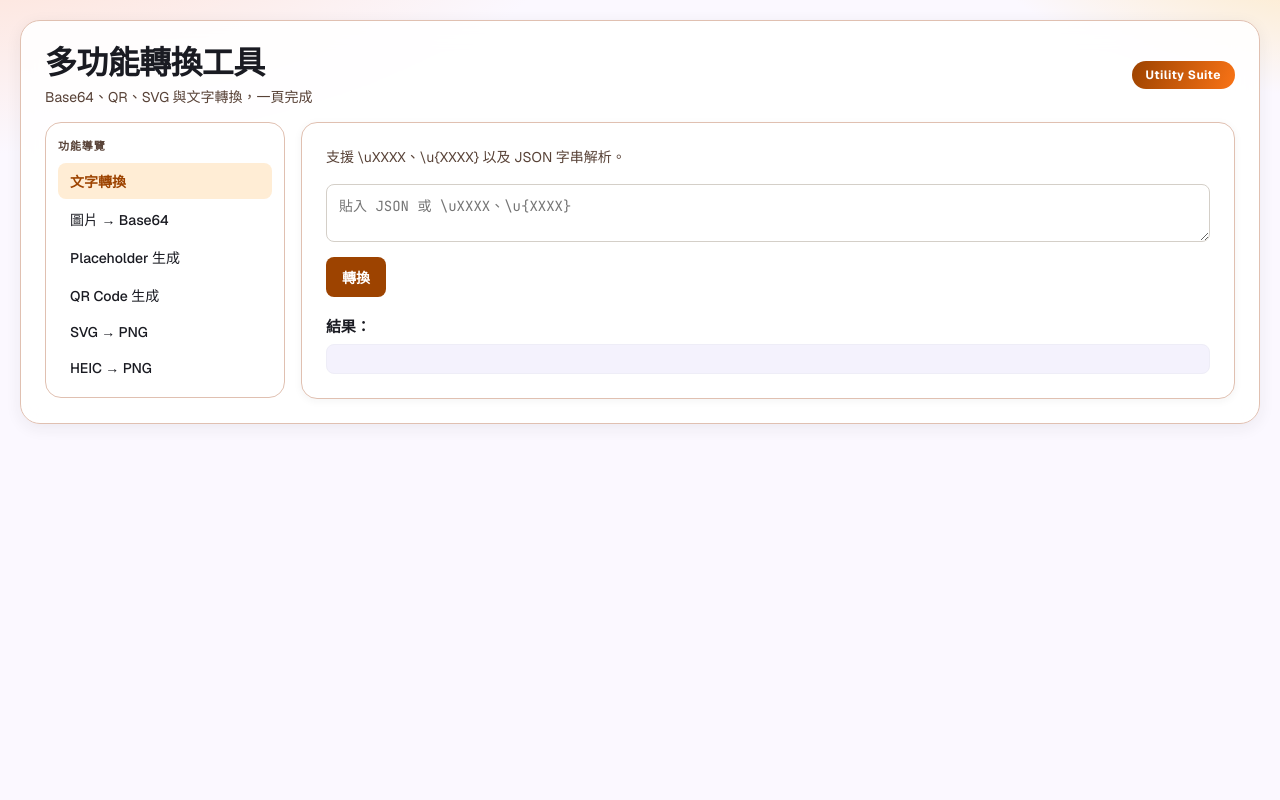
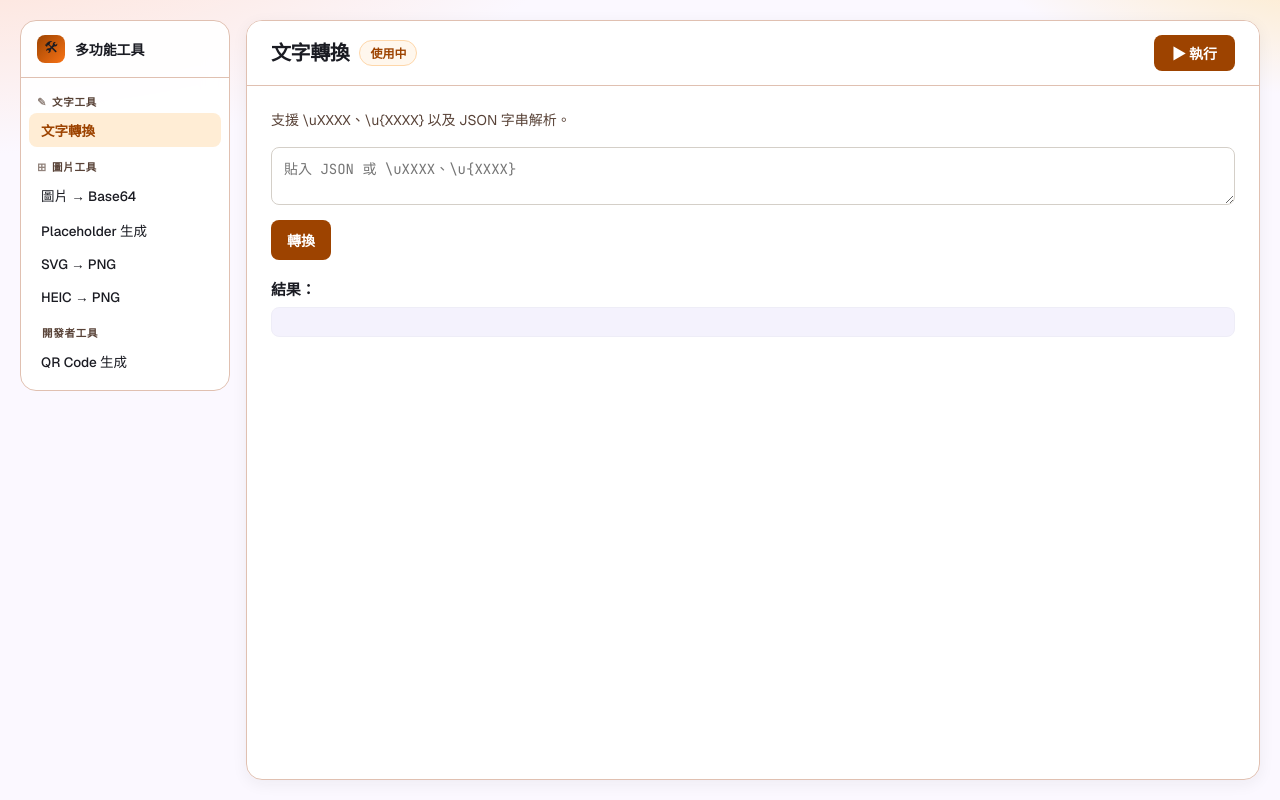
Before and after one commit to a050949359/my-tools, a plain HTML site: page index.html in a window 1280 px wide. Drawn offline with nearby package versions, Linux system fonts and the light colour scheme.

Commit message:
版面修改

```diff
--- a/assets/app.js
+++ b/assets/app.js
@@ -1,21 +1,56 @@
-const TOOLS = [
-  { id: 'text',        label: '文字轉換',        src: './tools/text.js'        },
-  { id: 'image',       label: '圖片 → Base64',   src: './tools/image.js'       },
-  { id: 'placeholder', label: 'Placeholder 生成', src: './tools/placeholder.js' },
-  { id: 'qr',          label: 'QR Code 生成',     src: './tools/qr.js'          },
-  { id: 'svg',         label: 'SVG → PNG',        src: './tools/svg.js'         },
-  { id: 'heic',        label: 'HEIC → PNG',       src: './tools/heic.js'        },
+const TOOL_GROUPS = [
+  {
+    label: '文字工具',
+    icon: '✎',
+    tools: [
+      { id: 'text', label: '文字轉換', src: './tools/text.js' },
+    ]
+  },
+  {
+    label: '圖片工具',
+    icon: '⊞',
+    tools: [
+      { id: 'image',       label: '圖片 → Base64',   src: './tools/image.js'       },
+      { id: 'placeholder', label: 'Placeholder 生成', src: './tools/placeholder.js' },
+      { id: 'svg',         label: 'SVG → PNG',        src: './tools/svg.js'         },
+      { id: 'heic',        label: 'HEIC → PNG',       src: './tools/heic.js'        },
+    ]
+  },
+  {
+    label: '開發者工具',
+    icon: '</>',
+    tools: [
+      { id: 'qr', label: 'QR Code 生成', src: './tools/qr.js' },
+    ]
+  },
 ];
 
+const TOOLS = TOOL_GROUPS.flatMap(g => g.tools);
+
+// ── Sidebar ──────────────────────────────────────────────────────────────────
 const sidebar = document.getElementById('sidebar');
-sidebar.innerHTML =
-  '<div class="side-title">功能導覽</div>' +
-  '<div class="tabs">' +
-  TOOLS.map(t =>
-    `<a class="tab" href="#${t.id}" data-tool="${t.id}">${t.label}</a>`
-  ).join('') +
-  '</div>';
+sidebar.innerHTML = `
+  <div class="logo">
+    <div class="logo-icon">🛠</div>
+    <span class="logo-text">多功能工具</span>
+  </div>
+  <div class="nav-groups">
+    ${TOOL_GROUPS.map(g => `
+      <div class="nav-group">
+        <div class="nav-group-label">
+          <span class="nav-group-icon">${g.icon}</span>
+          ${g.label}
+        </div>
+        ${g.tools.map(t =>
+          `<a class="nav-item" href="#${t.id}" data-tool="${t.id}">${t.label}</a>`
+        ).join('')}
+      </div>
+    `).join('')}
+  </div>
+`;
 
+// ── Navigation ────────────────────────────────────────────────────────────────
+const contentHeader = document.getElementById('content-header');
 const content = document.getElementById('content');
 const cache = {};
 let cleanup = null;
@@ -28,17 +63,34 @@ async function navigate(id) {
   if (!cache[tool.id]) cache[tool.id] = await import(tool.src);
   const mod = cache[tool.id];
 
-  content.innerHTML = `<div class="tool active">${mod.template()}</div>`;
+  // Render header
+  contentHeader.innerHTML = `
+    <div class="content-header-left">
+      <h1 class="tool-title">${tool.label}</h1>
+      <span class="active-badge">使用中</span>
+    </div>
+    <button class="run-btn" id="runBtn">▶ 執行</button>
+  `;
+
+  // Render tool
+  content.innerHTML = `<div class="tool">${mod.template()}</div>`;
 
   const result = await mod.init();
   if (typeof result === 'function') cleanup = result;
 
-  document.querySelectorAll('.tab').forEach(t =>
-    t.classList.toggle('active', t.dataset.tool === tool.id)
+  // Wire Run button → first primary button inside tool
+  document.getElementById('runBtn').addEventListener('click', () => {
+    const firstBtn = content.querySelector('button');
+    if (firstBtn) firstBtn.click();
+  });
+
+  // Update active state in sidebar
+  document.querySelectorAll('.nav-item').forEach(el =>
+    el.classList.toggle('active', el.dataset.tool === tool.id)
   );
 }
 
-function toolId() { return location.hash.slice(1) || 'text'; }
+function toolId() { return location.hash.slice(1) || TOOLS[0].id; }
 
 window.addEventListener('hashchange', () => navigate(toolId()));
 navigate(toolId());
--- a/assets/styles.css
+++ b/assets/styles.css
@@ -16,10 +16,9 @@
   --mono: "JetBrains Mono", monospace;
 }
 
-* { box-sizing: border-box; }
+*, *::before, *::after { box-sizing: border-box; margin: 0; padding: 0; }
 
 body {
-  margin: 0;
   font-family: "Geist", sans-serif;
   color: var(--on-surface);
   background:
@@ -30,135 +29,192 @@ body {
   padding: 20px;
 }
 
-.container {
+/* ── App Shell ──────────────────────────────────────────────────────────── */
+.app-shell {
+  display: grid;
+  grid-template-columns: 210px 1fr;
+  gap: 16px;
   max-width: 1280px;
   margin: 0 auto;
-  background: rgba(255, 255, 255, 0.88);
+  align-items: start;
+}
+
+/* ── Sidebar ─────────────────────────────────────────────────────────────── */
+.side-nav {
+  background: rgba(255, 255, 255, 0.92);
   backdrop-filter: blur(12px);
   border: 1px solid var(--outline-variant);
-  border-radius: 20px;
-  box-shadow: 0 4px 16px rgba(39, 39, 42, 0.07);
-  padding: 24px;
+  border-radius: 16px;
+  overflow: hidden;
+  position: sticky;
+  top: 20px;
 }
 
-.app-shell {
-  display: grid;
-  grid-template-columns: 240px 1fr;
-  gap: 16px;
+.logo {
+  display: flex;
+  align-items: center;
+  gap: 10px;
+  padding: 14px 16px;
+  border-bottom: 1px solid var(--outline-variant);
 }
 
-.side-nav {
-  background: var(--surface);
-  border: 1px solid var(--outline-variant);
-  border-radius: 16px;
-  padding: 12px;
-  height: fit-content;
-  position: sticky;
-  top: 16px;
+.logo-icon {
+  width: 28px;
+  height: 28px;
+  background: linear-gradient(135deg, var(--primary), var(--primary-container));
+  border-radius: 8px;
+  display: flex;
+  align-items: center;
+  justify-content: center;
+  font-size: 14px;
+  flex-shrink: 0;
 }
 
-.side-title {
-  font-size: 11px;
-  text-transform: uppercase;
-  letter-spacing: 0.08em;
-  color: var(--on-surface-variant);
-  margin: 2px 0 10px;
-  font-weight: 600;
+.logo-text {
+  font-size: 14px;
+  font-weight: 700;
+  color: var(--on-surface);
+  letter-spacing: -0.01em;
 }
 
-.content-pane {
-  min-width: 0;
+.nav-groups {
+  padding: 8px;
 }
 
-.topbar {
+.nav-group {
+  margin-bottom: 4px;
+}
+
+.nav-group-label {
   display: flex;
   align-items: center;
-  justify-content: space-between;
-  gap: 12px;
-  margin-bottom: 16px;
+  gap: 5px;
+  font-size: 10.5px;
+  font-weight: 600;
+  text-transform: uppercase;
+  letter-spacing: 0.07em;
+  color: var(--on-surface-variant);
+  padding: 8px 8px 4px;
+  user-select: none;
 }
 
-h2 {
-  margin: 0;
-  font-size: 32px;
-  font-weight: 700;
-  letter-spacing: -0.02em;
-  line-height: 1.15;
-  color: var(--on-surface);
+.nav-group-icon {
+  font-size: 11px;
+  opacity: 0.65;
 }
 
-.topbar p {
-  margin: 4px 0 0;
-  color: var(--on-surface-variant);
-  font-size: 14px;
+.nav-item {
+  display: block;
+  text-decoration: none;
+  color: var(--on-surface);
+  font-family: "Geist", sans-serif;
+  font-size: 13.5px;
+  font-weight: 500;
+  padding: 7px 12px;
+  border-radius: 8px;
+  margin-bottom: 1px;
+  transition: background 0.12s, color 0.12s;
 }
 
-.badge {
-  background: linear-gradient(110deg, var(--primary), var(--primary-container));
-  color: var(--on-primary);
-  border-radius: 9999px;
-  padding: 6px 14px;
-  font-size: 12px;
-  font-weight: 700;
-  letter-spacing: 0.04em;
-  white-space: nowrap;
+.nav-item:hover {
+  background: var(--surface-container);
 }
 
-.tabs {
-  display: flex;
-  flex-direction: column;
-  gap: 2px;
-  margin: 0;
-}
-
-.tab {
-  width: 100%;
-  text-align: left;
-  border: none;
-  background: transparent;
-  color: var(--on-surface);
-  font-weight: 500;
-  border-radius: 8px;
-  padding: 8px 12px;
-  cursor: pointer;
-  transition: .15s ease;
-  font-size: 14px;
-}
-
-.tab:hover {
-  background: var(--surface-container);
-  color: var(--on-surface);
-}
-
-.tab.active {
+.nav-item.active {
   background: #ffedd5;
   color: var(--primary);
   font-weight: 600;
 }
 
-a.tab {
-  display: block;
-  text-decoration: none;
-  font-family: "Geist", sans-serif;
+/* ── Content Wrap ────────────────────────────────────────────────────────── */
+.content-wrap {
+  background: rgba(255, 255, 255, 0.92);
+  backdrop-filter: blur(12px);
+  border: 1px solid var(--outline-variant);
+  border-radius: 16px;
+  box-shadow: 0 4px 16px rgba(39, 39, 42, 0.06);
+  overflow: hidden;
+  min-height: calc(100vh - 40px);
 }
 
-.tool {
-  display: none;
+/* ── Content Header ──────────────────────────────────────────────────────── */
+.content-header {
+  display: flex;
+  align-items: center;
+  justify-content: space-between;
+  padding: 14px 24px;
+  border-bottom: 1px solid var(--outline-variant);
   background: var(--surface);
-  border: 1px solid var(--outline-variant);
-  border-radius: 16px;
-  padding: 24px;
-  animation: in .2s ease;
-  box-shadow: 0 2px 8px rgba(39, 39, 42, 0.05);
+  gap: 12px;
 }
 
-.tool.active { display: block; }
+.content-header-left {
+  display: flex;
+  align-items: center;
+  gap: 10px;
+  min-width: 0;
+}
 
-@keyframes in {
+.tool-title {
+  font-size: 20px;
+  font-weight: 700;
+  letter-spacing: -0.02em;
+  color: var(--on-surface);
+  line-height: 1.2;
+  white-space: nowrap;
+}
+
+.active-badge {
+  background: #fff7ed;
+  color: var(--primary);
+  border: 1px solid #fed7aa;
+  border-radius: 9999px;
+  padding: 3px 10px;
+  font-size: 12px;
+  font-weight: 600;
+  white-space: nowrap;
+  flex-shrink: 0;
+}
+
+.run-btn {
+  display: inline-flex;
+  align-items: center;
+  gap: 6px;
+  background: var(--primary);
+  color: var(--on-primary);
+  border: none;
+  border-radius: 8px;
+  padding: 8px 18px;
+  font-size: 14px;
+  font-weight: 700;
+  font-family: "Geist", sans-serif;
+  cursor: pointer;
+  transition: background 0.15s, filter 0.15s;
+  flex-shrink: 0;
+  margin-top: 0;
+}
+
+.run-btn:hover {
+  background: var(--primary-container);
+  filter: none;
+}
+
+/* ── Content Pane ────────────────────────────────────────────────────────── */
+.content-pane {
+  padding: 24px;
+}
+
+/* ── Tool ────────────────────────────────────────────────────────────────── */
+.tool {
+  animation: fadeIn .18s ease;
+}
+
+@keyframes fadeIn {
   from { opacity: 0; transform: translateY(4px); }
   to   { opacity: 1; transform: translateY(0); }
 }
 
+/* ── Typography ──────────────────────────────────────────────────────────── */
 h3 {
   margin: 18px 0 8px;
   font-size: 15px;
@@ -182,6 +238,7 @@ label {
   color: var(--on-surface-variant);
 }
 
+/* ── Form Controls ───────────────────────────────────────────────────────── */
 textarea,
 input[type="text"],
 input[type="number"],
@@ -246,6 +303,7 @@ button:hover {
 
 .button-row button { margin-top: 10px; }
 
+/* ── Pre / Code ──────────────────────────────────────────────────────────── */
 pre {
   margin: 0;
   background: var(--surface-low);
@@ -261,6 +319,7 @@ pre {
   color: var(--on-surface);
 }
 
+/* ── Drop Zone ───────────────────────────────────────────────────────────── */
 .drop-zone {
   border: 2px dashed var(--outline-variant);
   border-radius: 12px;
@@ -279,6 +338,7 @@ pre {
   background: linear-gradient(180deg, #fff8f3, #fff0e6);
 }
 
+/* ── Image Preview ───────────────────────────────────────────────────────── */
 img.preview {
   max-width: 100%;
   margin-top: 12px;
@@ -287,6 +347,7 @@ img.preview {
   border-radius: 12px;
 }
 
+/* ── Grids ───────────────────────────────────────────────────────────────── */
 .grid-4 {
   display: grid;
   grid-template-columns: repeat(4, minmax(0, 1fr));
@@ -299,6 +360,7 @@ img.preview {
   gap: 12px;
 }
 
+/* ── Muted text ──────────────────────────────────────────────────────────── */
 .muted {
   color: var(--on-surface-variant);
   font-size: 14px;
@@ -306,19 +368,41 @@ img.preview {
   line-height: 1.5;
 }
 
+/* ── Responsive ──────────────────────────────────────────────────────────── */
 @media (max-width: 900px) {
   .grid-4 { grid-template-columns: repeat(2, minmax(0, 1fr)); }
-  h2 { font-size: 28px; }
+  .app-shell { grid-template-columns: 180px 1fr; }
 }
 
 @media (max-width: 640px) {
-  body { padding: 12px; }
-  .container { padding: 16px; border-radius: 16px; }
-  h2 { font-size: 24px; }
-  .topbar { flex-direction: column; align-items: flex-start; }
-  .app-shell { grid-template-columns: 1fr; }
-  .side-nav { position: static; overflow-x: auto; }
-  .tabs { flex-direction: row; flex-wrap: nowrap; }
-  .tab { min-width: 140px; width: auto; text-align: center; white-space: nowrap; }
+  body { padding: 10px; }
+
+  .app-shell {
+    grid-template-columns: 1fr;
+    gap: 10px;
+  }
+
+  .side-nav {
+    position: static;
+  }
+
+  .nav-groups {
+    display: flex;
+    flex-direction: row;
+    flex-wrap: nowrap;
+    overflow-x: auto;
+    gap: 0;
+    padding: 6px 8px;
+  }
+
+  .nav-group { margin-bottom: 0; }
+  .nav-group-label { display: none; }
+  .nav-item { white-space: nowrap; padding: 6px 10px; font-size: 13px; }
+
+  .content-wrap { min-height: auto; }
+  .content-header { flex-wrap: wrap; gap: 8px; padding: 12px 16px; }
+  .tool-title { font-size: 17px; }
+  .content-pane { padding: 16px; }
+
   .grid-4, .grid-2 { grid-template-columns: 1fr; }
 }
--- a/index.html
+++ b/index.html
@@ -10,16 +10,10 @@
 <link rel="stylesheet" href="assets/styles.css">
 </head>
 <body>
-<div class="container">
-  <div class="topbar">
-    <div>
-      <h2>多功能轉換工具</h2>
-      <p>Base64、QR、SVG 與文字轉換，一頁完成</p>
-    </div>
-    <div class="badge">Utility Suite</div>
-  </div>
-  <div class="app-shell">
-    <aside class="side-nav" id="sidebar"></aside>
+<div class="app-shell">
+  <aside class="side-nav" id="sidebar"></aside>
+  <div class="content-wrap">
+    <header class="content-header" id="content-header"></header>
     <section class="content-pane" id="content"></section>
   </div>
 </div>
```
